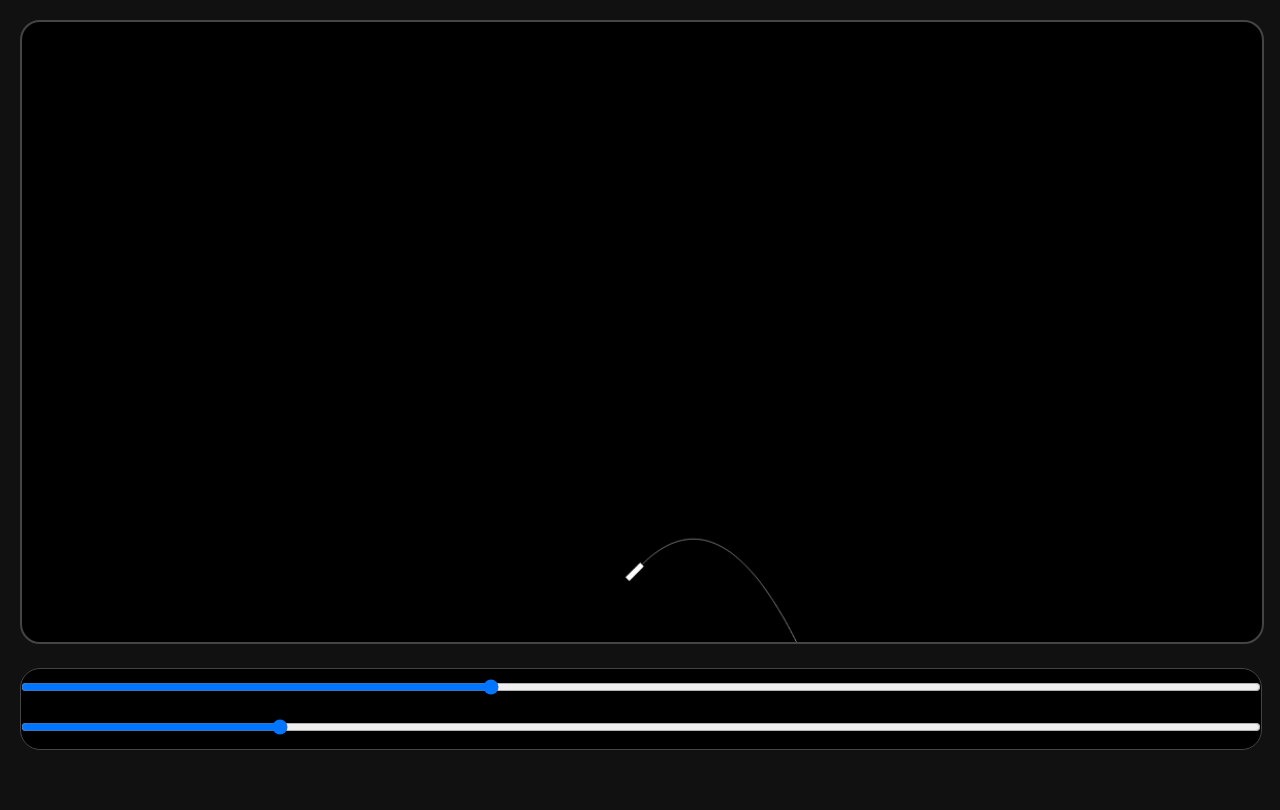
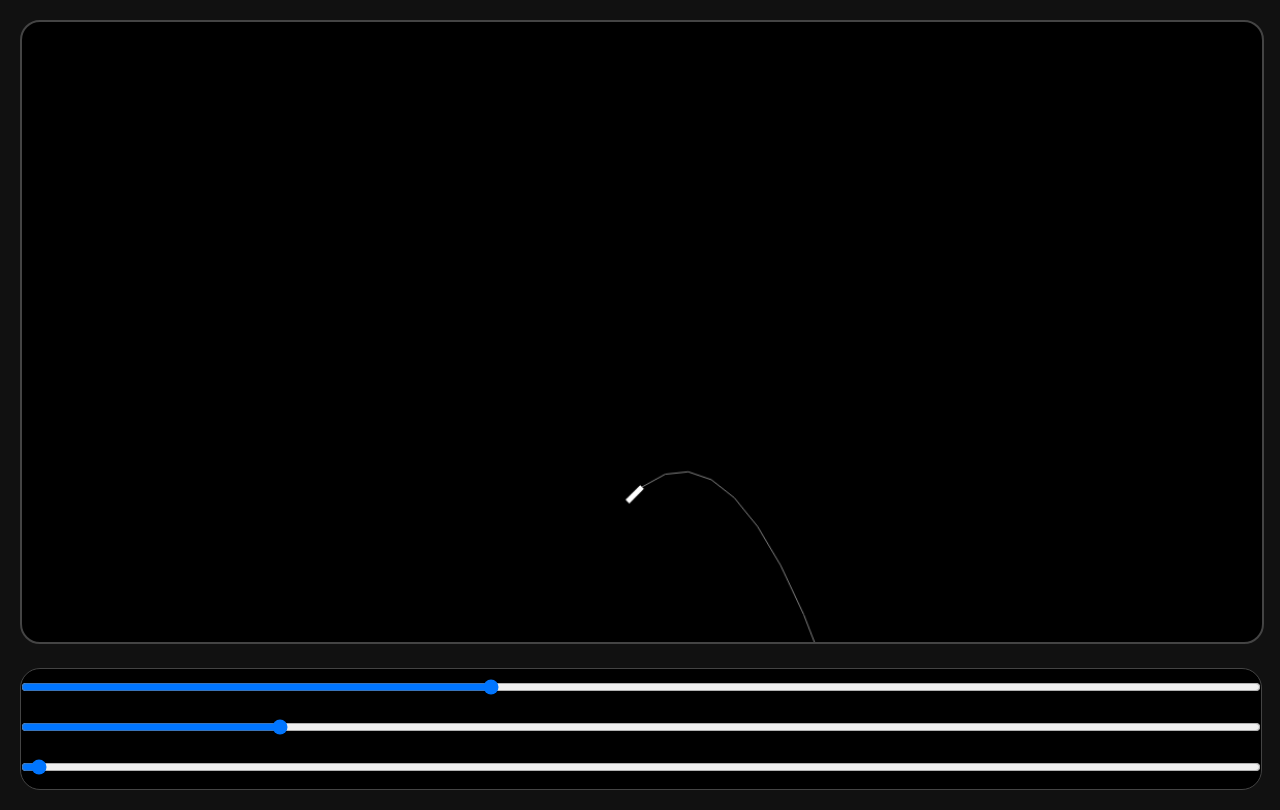
Before and after one commit to vincentmader/cannonball-trajectories, a plain HTML site: page cannonballs.html in a window 1280 px wide. Drawn offline with Linux system fonts and the light colour scheme.

Commit message:
added slider for time step size

```diff
--- a/cannonballs.html
+++ b/cannonballs.html
@@ -13,6 +13,7 @@
     <div class="sliders">
         <input type="range" id="angle_slider" min="0" max="3600" value="1350" />
         <input type="range" id="power_slider" min="0" max="1000" value="200" />
+        <input type="range" id="dt_slider" min="0" max="10000" value="0" />
     </div>
     <script src="./cannonballs.js"></script>
 </body>
--- a/cannonballs.js
+++ b/cannonballs.js
@@ -13,18 +13,18 @@ canvas.width = CANVAS_WIDTH;
 canvas.height = CANVAS_HEIGHT;
 
 const CANNON_LENGTH = 20;
-const CANNON_POSITION = [CANVAS_WIDTH / 2, 7 / 8 * CANVAS_HEIGHT];
+const CANNON_POSITION = [CANVAS_WIDTH / 2, 3 / 4 * CANVAS_HEIGHT];
 const MAX_POWER = 500;
 const GRAVITY = 100;
-const DT = 0.01;
 const NR_OF_TRAJECTORY_STEPS = 1000;
 
 
 class Cannon {
     constructor(position) {
         this.position = position;
-        this.angle = 3 * PI / 4;
-        this.power = 0.2 * MAX_POWER;
+        this.angle = angle_from_slider_value(1350);
+        this.power = power_from_slider_value(200);
+        this.dt = dt_from_slider_value(0);
     }
     draw() {
         this.draw_cannon();
@@ -42,7 +42,7 @@ class Cannon {
     draw_trajectory() {
         ctx.strokeStyle = "gray";
         ctx.lineWidth = 1;
-        let trajectory = calculate_trajectory(this.position, this.angle, this.power, DT);
+        let trajectory = calculate_trajectory(this.position, this.angle, this.power, this.dt);
         for (let i = 1; i < trajectory.length; i++) {
             let pos_i = trajectory[i - 1];
             let pos_f = trajectory[i];
@@ -54,7 +54,7 @@ class Cannon {
 function calculate_trajectory(position, angle, power, dt) {
     let pos = position;
     let vel = [power * Math.cos(angle), power * Math.sin(angle)];
-    let trajectory = [];
+    let trajectory = [pos];
     // Do simple explicit Euler forwarding.
     for (let i = 0; i < NR_OF_TRAJECTORY_STEPS; i++) {
         let force = [0, -GRAVITY];
@@ -76,6 +76,10 @@ function clear_canvas() {
     ctx.fillRect(0, 0, SCALE * CANVAS_WIDTH, SCALE * CANVAS_HEIGHT);
 }
 
+const angle_from_slider_value = (value) => value / 3600 * 2 * PI;
+const power_from_slider_value = (value) => value / 1000 * MAX_POWER;
+const dt_from_slider_value = (value) => Math.pow(10, (value - 5000) / 10000);
+
 function main() {
     let cannon = new Cannon(CANNON_POSITION);
     cannon.draw();
@@ -84,7 +88,7 @@ function main() {
     var angle_slider = document.getElementById("angle_slider");
     var onAngleInput = () => {
         clear_canvas();
-        cannon.angle = angle_slider.value / 3600 * 2 * PI;
+        cannon.angle = angle_from_slider_value(angle_slider.value);
         cannon.draw();
     };
     angle_slider.addEventListener('input', onAngleInput, false);
@@ -93,11 +97,20 @@ function main() {
     var power_slider = document.getElementById("power_slider");
     var onPowerInput = () => {
         clear_canvas();
-        cannon.power = power_slider.value / 1000 * MAX_POWER;
+        cannon.power = power_from_slider_value(power_slider.value);
         cannon.draw();
         cannon.draw_trajectory();
     };
     power_slider.addEventListener('input', onPowerInput, false);
 
+    // Setup slider 2: Cannon shooting power.
+    var dt_slider = document.getElementById("dt_slider");
+    var onDtInput = () => {
+        clear_canvas();
+        cannon.dt = dt_from_slider_value(dt_slider.value);
+        cannon.draw();
+        cannon.draw_trajectory();
+    };
+    dt_slider.addEventListener('input', onDtInput, false);
 }
 main()
```
